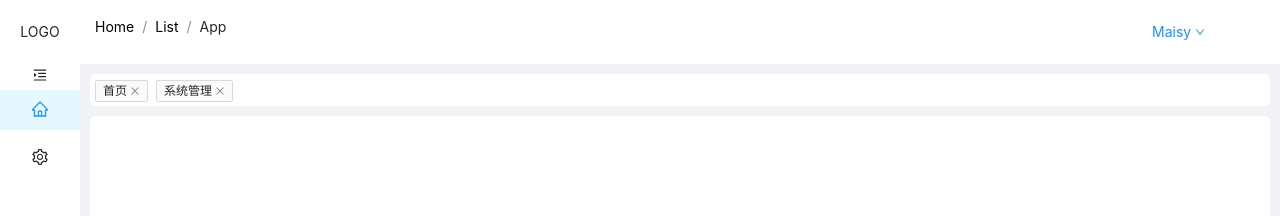
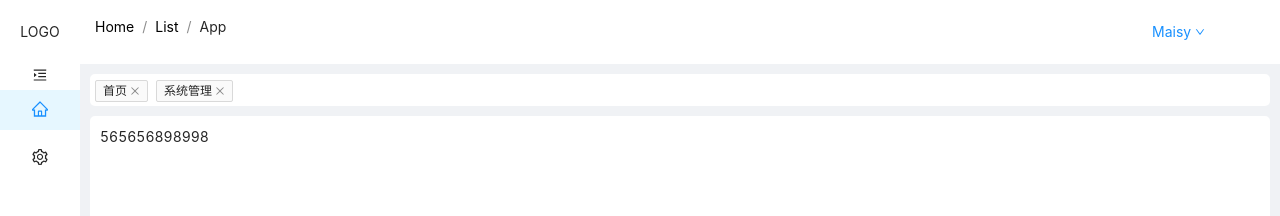
Before and after one commit to codernmx/vite-vue-ts-antadmin, a Vue app: page /sys in a window 1280 px wide. Shown: the top 216 px of the page. Built offline with nearby package versions, Linux system fonts and the light colour scheme.

Commit message:
feat:引入vue-router

```diff
--- a/package.json
+++ b/package.json
@@ -12,7 +12,8 @@
     "ant-design-vue": "^3.2.15",
     "less": "^4.1.3",
     "node-sass": "^8.0.0",
-    "vue": "^3.2.47"
+    "vue": "^3.2.47",
+    "vue-router": "^4.1.6"
   },
   "devDependencies": {
     "@vitejs/plugin-vue": "^4.1.0",
--- a/src/App.vue
+++ b/src/App.vue
@@ -1,9 +1,9 @@
 <script setup lang="ts">
-import HelloWorld from './components/HelloWorld.vue'
+
 </script>
 
 <template>
-  <HelloWorld msg="Vite + Vue" />
+   <router-view />
 </template>
 
 <style scoped>
--- a/src/components/HelloWorld.vue
+++ b/src/components/HelloWorld.vue
@@ -10,12 +10,12 @@
         </a-breadcrumb>
         <a-dropdown :trigger="['click']" class="login-check">
           <a class="ant-dropdown-link" @click.prevent> Maisy
-            <DownOutlined/>
+            <DownOutlined />
           </a>
           <template #overlay>
             <a-menu>
               <a-menu-item key="3">个人中心</a-menu-item>
-              <a-menu-divider/>
+              <a-menu-divider />
               <a-menu-item key="3">退出登录</a-menu-item>
             </a-menu>
           </template>
@@ -25,24 +25,20 @@
     <a-layout style="height: calc(100vh - 64px)">
       <a-layout-sider width="200" style="background: #fff;height:calc(100vh - 22px - 64px) " v-model:collapsed="collapsed" :trigger="null" collapsible>
         <div style="text-align: center">
-          <menu-unfold-outlined
-              v-if="collapsed"
-              class="trigger"
-              @click="tips"
-          />
-          <menu-fold-outlined v-else class="trigger" @click="tips"/>
+          <menu-unfold-outlined v-if="collapsed" class="trigger" @click="tips" />
+          <menu-fold-outlined v-else class="trigger" @click="tips" />
         </div>
         <a-menu v-model:selectedKeys="selectedKeys2" v-model:openKeys="openKeys" mode="inline" :style="{ height: '100%', borderRight: 0 }">
           <a-menu-item key="1">
             <template #icon>
-              <home-outlined/>
+              <home-outlined />
             </template>
             首页
           </a-menu-item>
           <a-sub-menu key="sub2">
             <template #title>
               <span>
-                <setting-outlined/>
+                <setting-outlined />
                 <span v-if="!collapsed">系统管理</span>
               </span>
             </template>
@@ -55,9 +51,14 @@
       </a-layout-sider>
       <a-layout style="padding: 10px">
         <div class="tag">
-          <Tag/>
+          <Tag />
         </div>
         <a-layout-content class="main">
+          <router-view v-slot="{ Component }">
+            <transition name="fade">
+              <component :is="Component" />
+            </transition>
+          </router-view>
         </a-layout-content>
         <a-layout-footer style="text-align: center;padding: 10px">
           ©2023 By Maisy
@@ -74,13 +75,12 @@ import {
   MenuFoldOutlined,
   DownOutlined,
   HomeOutlined,
-  SettingOutlined
+  SettingOutlined,
 } from '@ant-design/icons-vue'
-import {message} from 'ant-design-vue'
+import { message } from 'ant-design-vue'
 import Tag from './tag.vue'
 
-
-import {ref} from 'vue'
+import { ref } from 'vue'
 
 const selectedKeys2 = ref<string[]>(['1'])
 const collapsed = ref<boolean>(true)
@@ -91,7 +91,6 @@ const tips = () => {
 }
 </script>
 <style scoped lang="less">
-
 .tag {
   width: 100%;
   height: 32px;
@@ -130,5 +129,4 @@ const tips = () => {
     }
   }
 }
-
 </style>
--- a/src/main.ts
+++ b/src/main.ts
@@ -1,7 +1,7 @@
 import { createApp } from 'vue'
 import './style.css'
 import App from './App.vue'
-
+import router from "./router/index.ts";
 
 
 
@@ -9,4 +9,4 @@ import App from './App.vue'
 import Antd from 'ant-design-vue';
 import 'ant-design-vue/dist/antd.css';
 
-createApp(App).use(Antd).mount('#app')
+createApp(App).use(Antd).use(router).mount('#app')
--- /dev/null
+++ b/src/views/system/menu.vue
@@ -0,0 +1,16 @@
+<template>
+  <div>565656898998</div>
+</template>
+<script setup lang="ts">
+
+import {message} from 'ant-design-vue'
+
+
+import {ref} from 'vue'
+console.log(565656898998);
+
+</script>
+<style scoped lang="less">
+
+
+</style>
```
Also changed, not shown: src/router/index.ts (added, +29 -0 lines).
